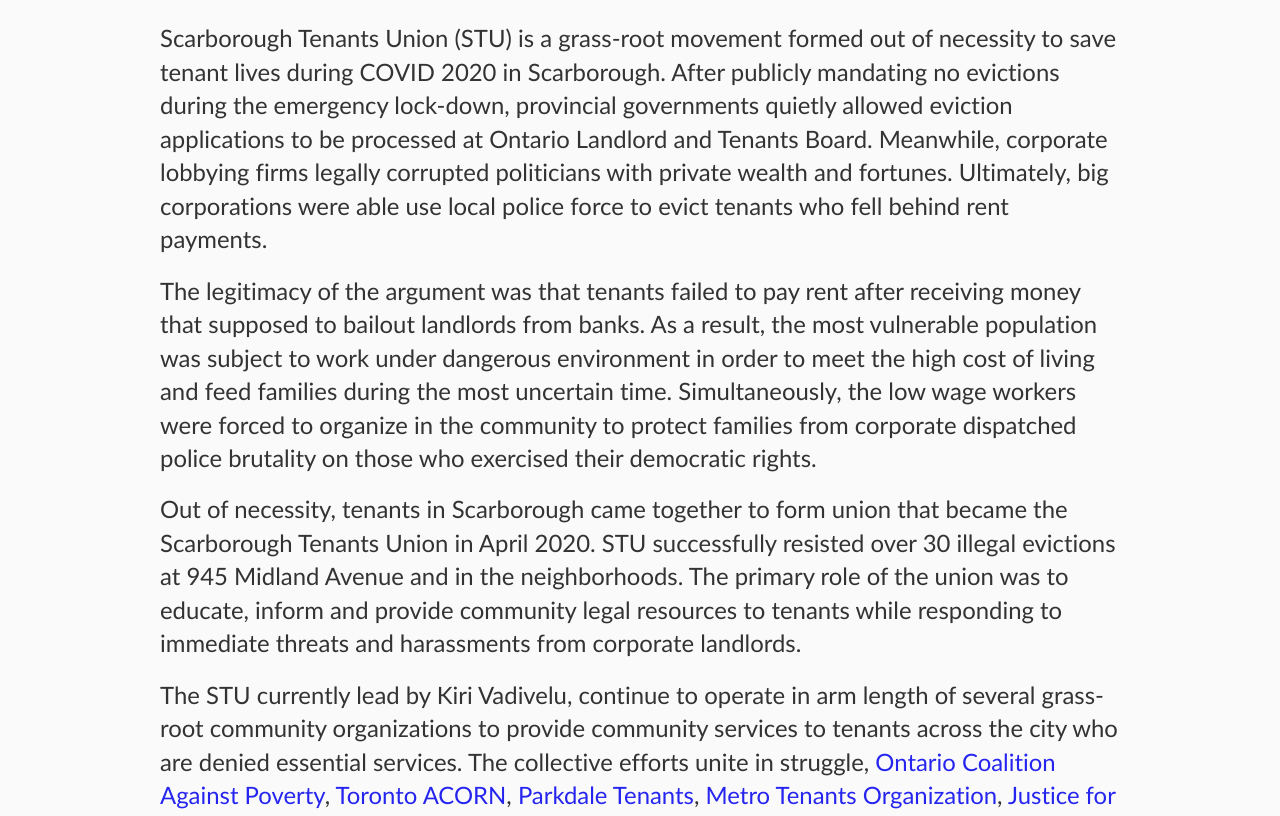
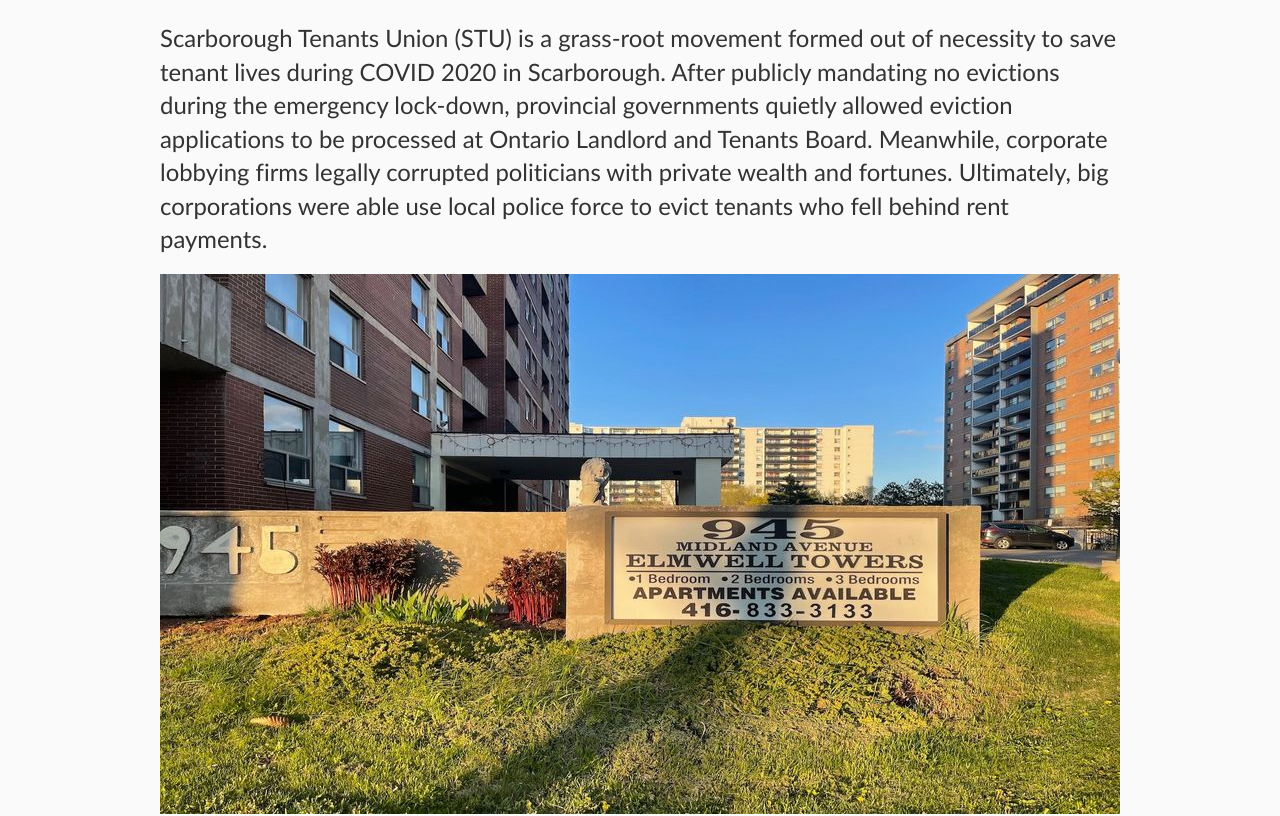
Before and after one commit to kirixvelu/project-salt, an Eleventy site: page src/pages/about.html in a window 1280 px wide. Shown: the part 163-979 px from the top of the page. Built offline with nearby package versions, Linux system fonts and the light colour scheme; Eleventy itself is replaced by a stand-in of ours; files that its build step writes are made by us from their sources.

Commit message:
add img to about

```diff
--- a/src/pages/about.html
+++ b/src/pages/about.html
@@ -16,6 +16,10 @@
     corporations were able use local police force to evict tenants who fell
     behind rent payments.
   </p>
+  <img
+    src="./../img/945-midland-avenue.jpg"
+    alt="945 Midland Avenue Apartment"
+  />
   <p>
     The legitimacy of the argument was that tenants failed to pay rent after
     receiving money that supposed to bailout landlords from banks. As a result,
```
Also changed, not shown: src/img/945-midland-avenue.jpg (added).
